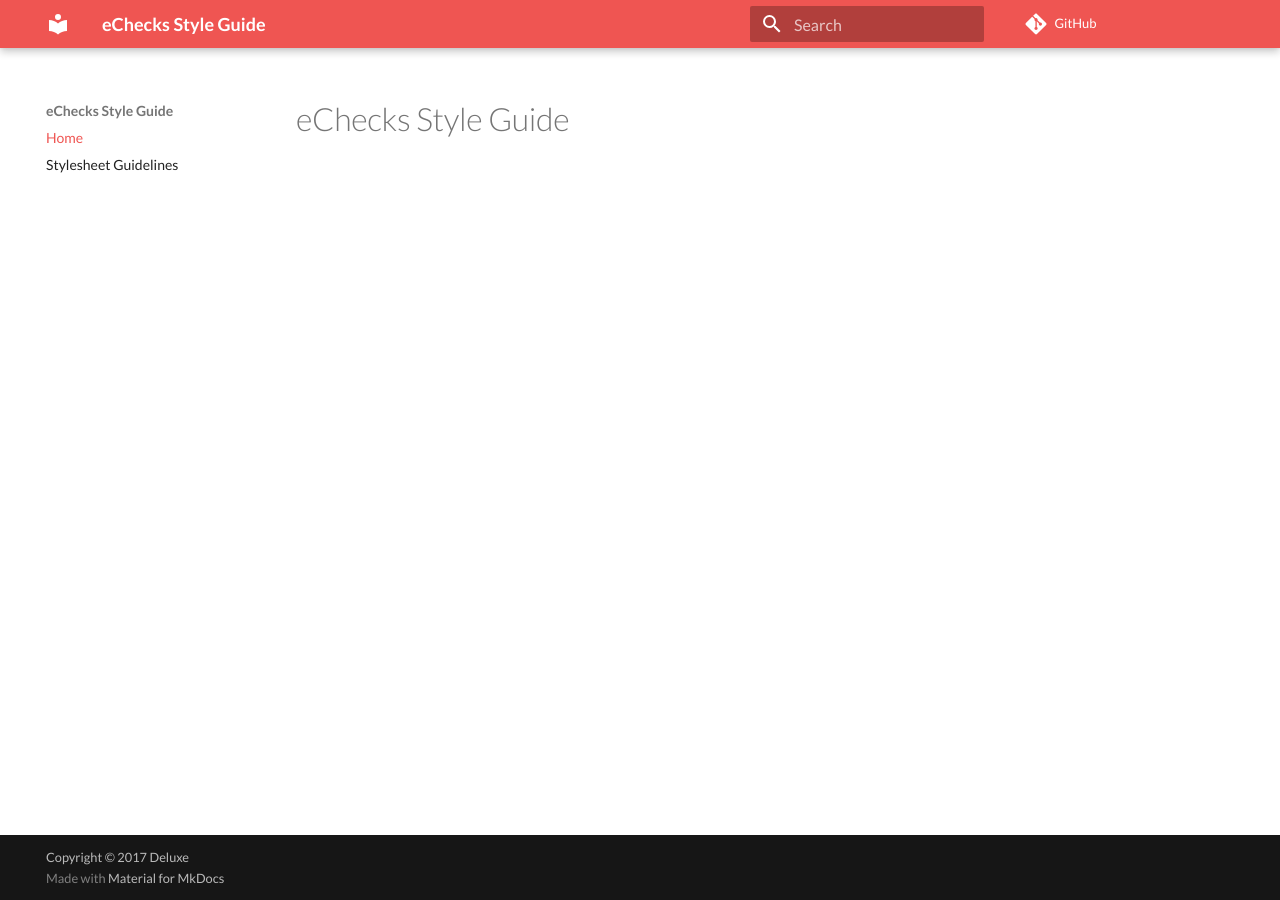
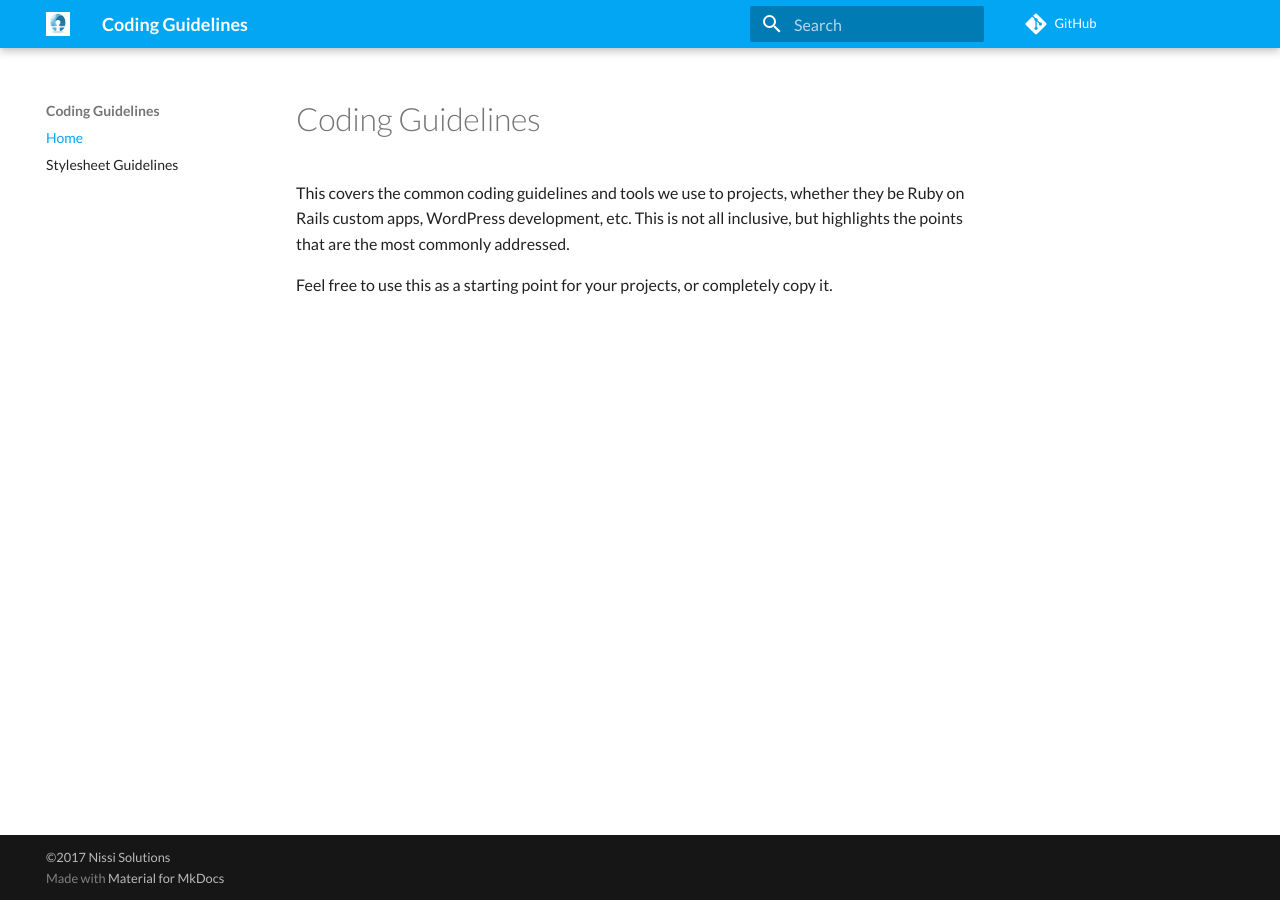
Before and after one commit to joshminnie/guidelines, an MkDocs documentation site: the page built from docs/index.md, in a window 1280 px wide. Built offline with MkDocs 1.6.1 and Material for MkDocs 9.7.7, drawn with Linux system fonts in a browser that asks for light colours; comment, search, counter and statistics services are not loaded; old or Windows-style settings are respelled for this version of MkDocs.

Commit message:
Customizing for Nissi Solutions

```diff
--- a/docs/index.md
+++ b/docs/index.md
@@ -1 +1,5 @@
-# eChecks Style Guide
+# Coding Guidelines
+
+This covers the common coding guidelines and tools we use to projects, whether they be Ruby on Rails custom apps, WordPress development, etc. This is not all inclusive, but highlights the points that are the most commonly addressed.
+
+Feel free to use this as a starting point for your projects, or completely copy it.
--- a/mkdocs.yml
+++ b/mkdocs.yml
@@ -1,10 +1,10 @@
 # Project Information
-site_name: eChecks Style Guide
-site_description: eChecks Style Guide
+site_name: Coding Guidelines
+site_description: Coding Guidelines
 repo_url: https://github.com/joshminnie/style-guide
 
 # Copyright
-copyright: 'Copyright &copy; 2017 <a href="https://deluxe.com" target="_blank">Deluxe</a>'
+copyright: '&copy;2017 <a href="https://nissisolutions.com" target="_blank">Nissi Solutions</a>'
 
 # Theme
 theme: 'material'
@@ -12,11 +12,12 @@ theme: 'material'
 
 # Options
 extra:
+  logo: 'assets/images/nissisolutions-logo.png'
   font:
     text: 'Lato'
   palette:
-    primary: 'red'
-    accent: 'red'
+    primary: 'light blue'
+    accent: 'light blue'
 
 # Extensions
 markdown_extensions:
```
Also changed, not shown: README.md (+3 -1 lines), docs/assets/images/favicon.ico (deleted), docs/assets/images/favicon.png, docs/assets/images/nissisolutions-logo.png (added).
